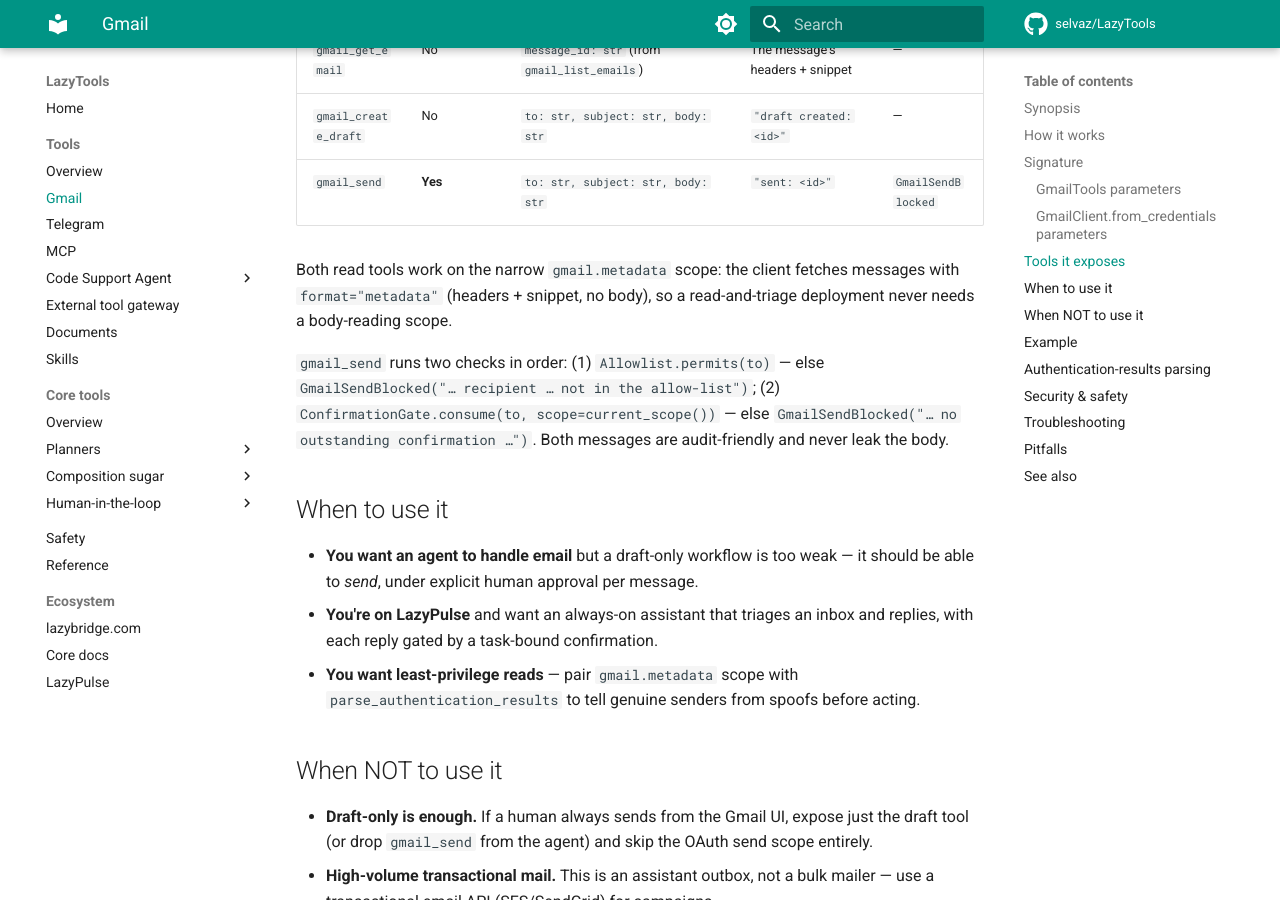
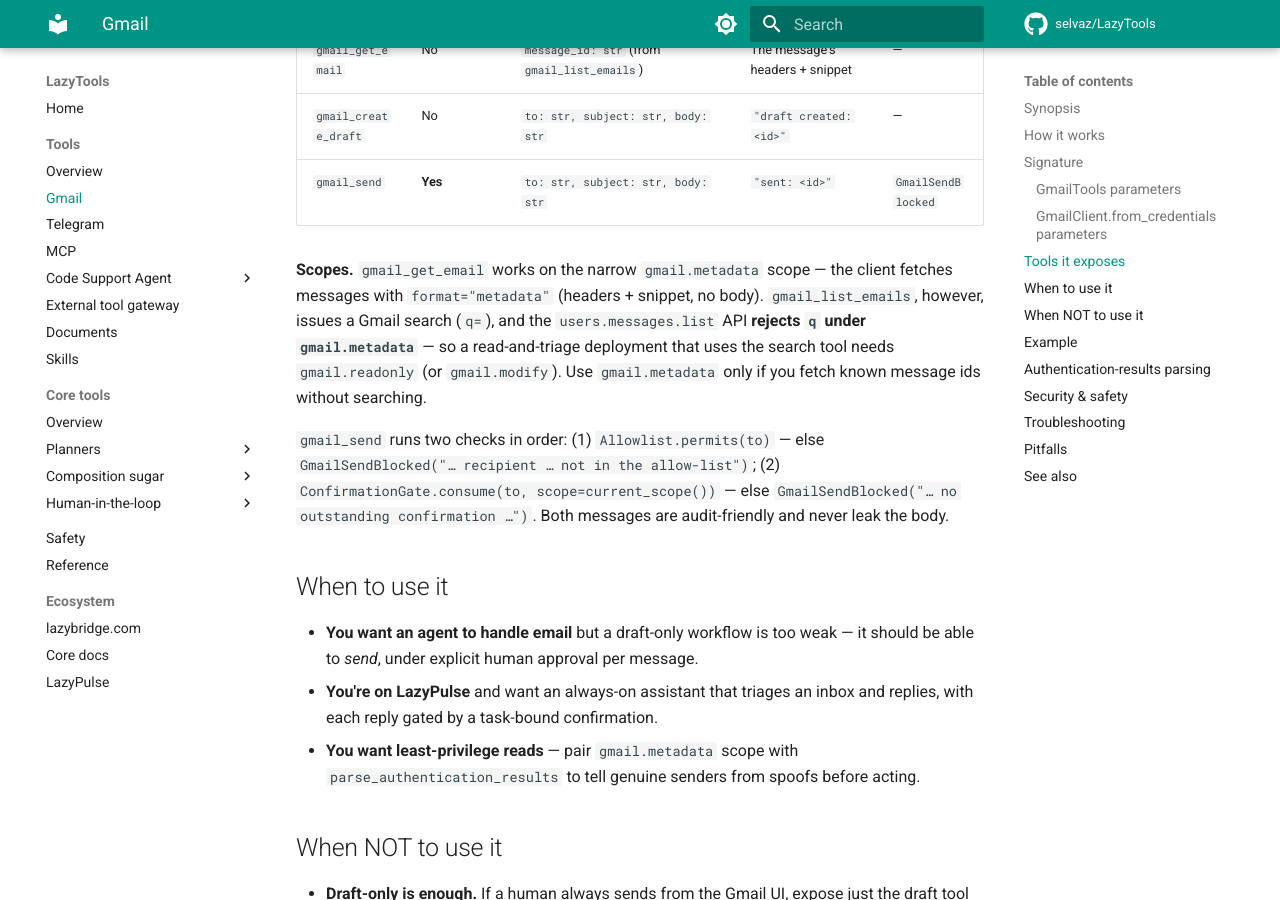
Before and after one commit to selvaz/LazyTools, an MkDocs documentation site: the page built from docs/gmail.md, in a window 1280 px wide and 900 px high, scrolled down 3468 px. Built offline with MkDocs 1.6.1 and Material for MkDocs 9.7.7, drawn with Linux system fonts in a browser that asks for light colours; comment, search, counter and statistics services are not loaded.

Commit message:
docs(gmail): correct metadata-scope guidance for the search read tool
Codex review (PR #16): gmail_list_emails calls list_message_ids(query=...),
and the Gmail users.messages.list API rejects the q parameter under the
gmail.metadata scope. Clarify that gmail_get_email works on gmail.metadata
but gmail_list_emails (search) needs gmail.readonly/modify.

```diff
--- a/docs/gmail.md
+++ b/docs/gmail.md
@@ -132,9 +132,13 @@ tools.require_confirmation                        # bool property
 | `gmail_create_draft` | No | `to: str, subject: str, body: str` | `"draft created: <id>"` | — |
 | `gmail_send` | **Yes** | `to: str, subject: str, body: str` | `"sent: <id>"` | `GmailSendBlocked` |
 
-Both read tools work on the narrow `gmail.metadata` scope: the client fetches
-messages with `format="metadata"` (headers + snippet, no body), so a read-and-triage
-deployment never needs a body-reading scope.
+**Scopes.** `gmail_get_email` works on the narrow `gmail.metadata` scope — the
+client fetches messages with `format="metadata"` (headers + snippet, no body).
+`gmail_list_emails`, however, issues a Gmail search (`q=`), and the
+`users.messages.list` API **rejects `q` under `gmail.metadata`** — so a
+read-and-triage deployment that uses the search tool needs `gmail.readonly`
+(or `gmail.modify`). Use `gmail.metadata` only if you fetch known message ids
+without searching.
 
 `gmail_send` runs two checks in order: (1) `Allowlist.permits(to)` — else
 `GmailSendBlocked("… recipient … not in the allow-list")`; (2)
```
